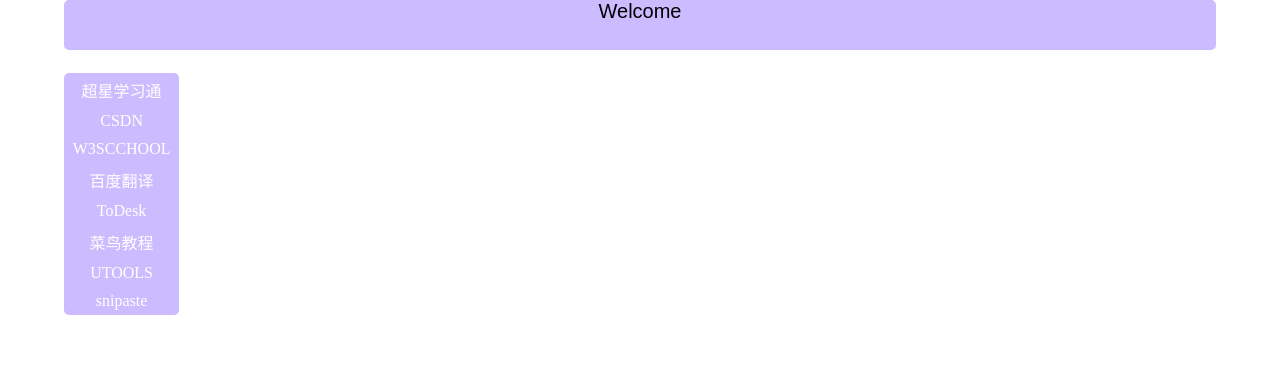
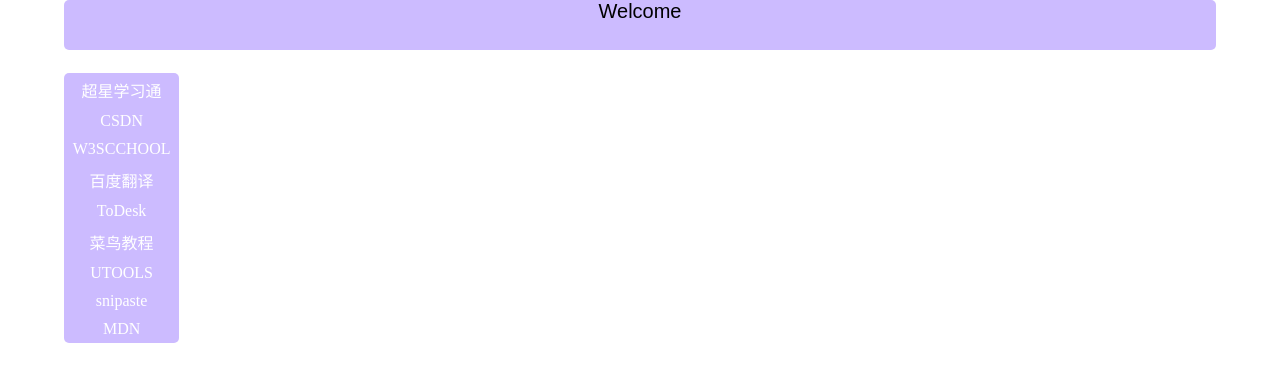
Before and after one commit to LayC-C/index, a plain HTML site: page index.html in a window 1280 px wide. Drawn offline with Linux system fonts and the light colour scheme.

Commit message:
Update index.html

```diff
--- a/index.html
+++ b/index.html
@@ -10,6 +10,7 @@
     <div class="main">
         <div class="main_header">Welcome</div>
         <div>
+           <div>
             <div class="main_left">
                 <ul>
                     <li><a href="https://passport2.chaoxing.com/login" target="_blank">超星学习通</a></li>
@@ -20,8 +21,10 @@
                     <li><a href="https://www.runoob.com/" target="_blank">菜鸟教程</a></li>
                     <li><a href="https://u.tools/download/" target="_blank">UTOOLS</a></li>
                     <li><a href="https://www1.msc23.cn/snipaste/?bd_vid=7625306502220763150" target="_blank">snipaste</a></li>
+                    <li><a href="https://developer.mozilla.org/zh-CN/" target="_blank">MDN</a></li>
                 </ul>
             </div>
+        </div>
         </div>
     </div>
 
```
